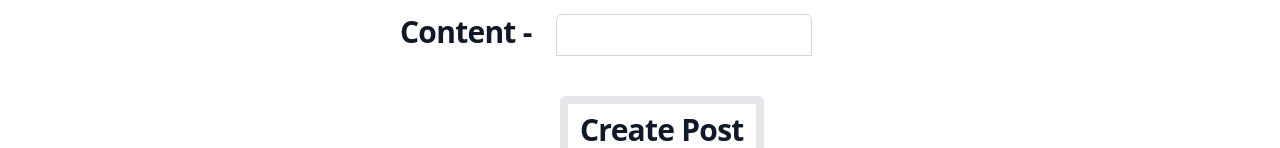
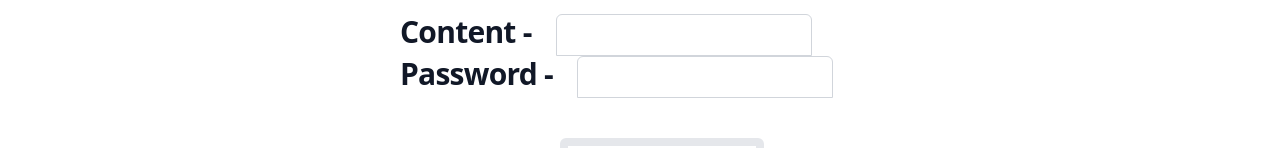
Before and after one commit to pprahas/blog, a React (Vite) app in the folder frontend/: page /create_blog in a window 1280 px wide. Shown: the part 348-496 px from the top of the page. Built offline with nearby package versions, Linux system fonts and the light colour scheme; no server answers.

Commit message:
password works

```diff
--- a/frontend/src/pages/CreateBlogs.jsx
+++ b/frontend/src/pages/CreateBlogs.jsx
@@ -5,6 +5,7 @@ export default function Example(props) {
   const [title, setTitle] = useState("");
   const [content, setContent] = useState("");
   const [topics, setTopics] = useState("");
+  const [password, setPassword] = useState("");
 
   const handleSubmit = async (e) => {
     e.preventDefault();
@@ -14,6 +15,7 @@ export default function Example(props) {
         topics,
         title,
         content,
+        password,
       })
       .then((res) => alert("Post Created."))
       .catch((error) => alert("Post not created."));
@@ -65,6 +67,21 @@ export default function Example(props) {
                     type="text"
                   /> */}
                 </h2>
+                <h2 className="ml-20 flex text-2xl lg:text-3xl tracking-tight font-semibold text-gray-900 dark:text-white">
+                  Password -{" "}
+                  <input
+                    className="ml-6 relative block w-64 appearance-none rounded-none rounded-t-md border border-gray-300 px-3 py-2 text-gray-900 placeholder-gray-500 focus:z-10 focus:border-indigo-500 focus:outline-none focus:ring-indigo-500 sm:text-base"
+                    // className="ml-6 relative block w-64 appearance-none rounded-none rounded-t-md border border-gray-300 px-3 py-2 text-gray-900 placeholder-gray-500 focus:z-10 focus:border-indigo-500 focus:outline-none focus:ring-indigo-500 sm:text-base"
+                    type="text"
+                    onChange={(e) => setPassword(e.target.value)}
+                    value={password}
+                  />
+                  {/* <input
+                    // className="h-32 ml-6 relative block w-64 appearance-none rounded-none rounded-t-md border border-gray-300 px-3 py-2 text-gray-900 placeholder-gray-500 focus:z-10 focus:border-indigo-500 focus:outline-none focus:ring-indigo-500 sm:text-base"
+                    className="h-32 ml-6 w-64 rounded-t-md border border-gray-300 px-3  text-gray-900 placeholder-gray-500   focus:ring-indigo-500 sm:text-base"
+                    type="text"
+                  /> */}
+                </h2>
               </div>
               <button
                 className="mt-10 ml-60 appearance-none rounded-none rounded-t-md border-8 border-red-1000 px-3 py-2 ml-40 flex mb-4 text-2xl lg:text-3xl tracking-tight font-semibold text-gray-900 dark:text-white"
```
Also changed, not shown: frontend/src/App.jsx (+0 -13 lines), 1 other file (tests, documents, lock files or other folders).
